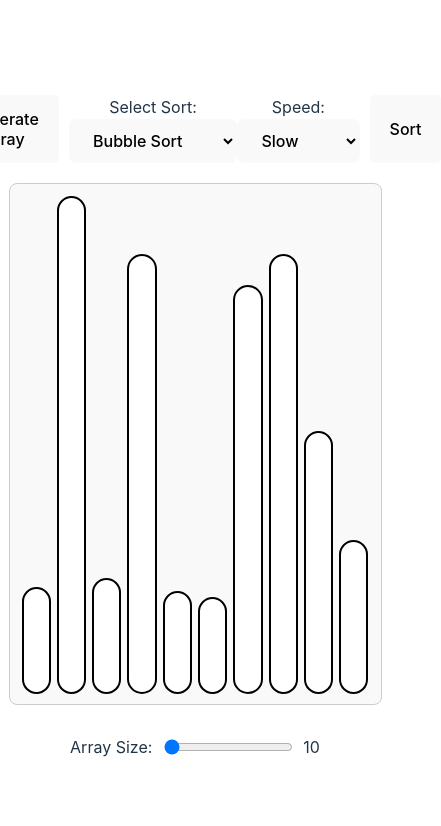
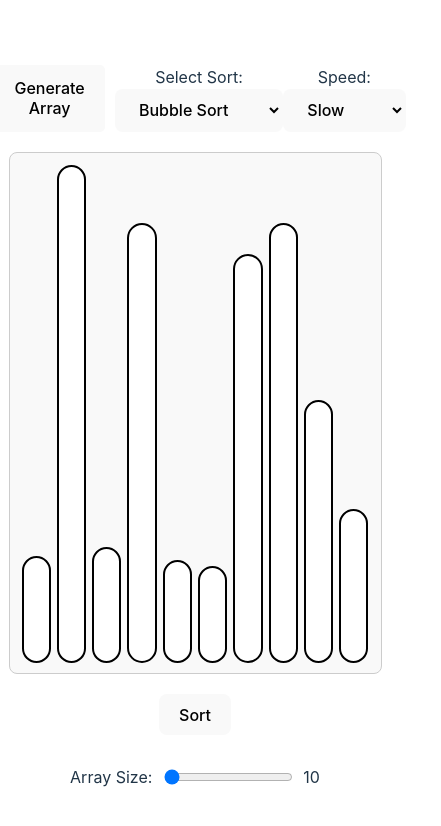
Before and after one commit to Akshat-Kalra/React-Sorting-Visualizer, a React (Vite) app: page / in a window 390 px wide. Shown: the top 826 px of the page, 441 px wide, since content can reach past the window. Built offline with nearby package versions, Linux system fonts and the light colour scheme.

Commit message:
better button alignment for responsiveness

```diff
--- a/src/Components/SortingVisualizer.css
+++ b/src/Components/SortingVisualizer.css
@@ -27,6 +27,10 @@
   display: flex;
   justify-content: center;
   margin: 20px 0;
+}
+
+@media (max-width: 1000px) {
+
 }
 
 .button-container button {
--- a/src/Components/SortingVisualizer.jsx
+++ b/src/Components/SortingVisualizer.jsx
@@ -98,8 +98,8 @@ function SortingVisualizer() {
         await new Promise((resolve) => setTimeout(resolve, delay));
         j--;
       }
-        updatedIndices.push(i);
-        setSortedIndices([...updatedIndices]);
+      updatedIndices.push(i);
+      setSortedIndices([...updatedIndices]);
       setArray([...array]);
     }
     setActiveIndex();
@@ -148,7 +148,6 @@ function SortingVisualizer() {
     setIsSorting(false);
   };
 
-
   return (
     <>
       <div className="button-container">
@@ -183,15 +182,6 @@ function SortingVisualizer() {
             <option value="Fast">Fast</option>
           </select>
         </div>
-        <button className={`${selectedSort !== "Bubble" ? "hidden" : ""}`} onClick={bubbleSort} disabled={isSorting}>
-        Sort
-        </button>
-        <button className={`${selectedSort !== "Insertion" ? "hidden" : ""}`} onClick={insertionSort} disabled={isSorting}>
-        Sort
-        </button>
-        <button className={`${selectedSort !== "Selection" ? "hidden" : ""}`} onClick={selectionSort} disabled={isSorting}>
-        Sort
-        </button>
       </div>
       <div className="array-container">
         {array.map((value, idx) => (
@@ -210,7 +200,27 @@ function SortingVisualizer() {
           />
         ))}
       </div>
-
+      <button
+        className={`${selectedSort !== "Bubble" ? "hidden" : ""}`}
+        onClick={bubbleSort}
+        disabled={isSorting}
+      >
+        Sort
+      </button>
+      <button
+        className={`${selectedSort !== "Insertion" ? "hidden" : ""}`}
+        onClick={insertionSort}
+        disabled={isSorting}
+      >
+        Sort
+      </button>
+      <button
+        className={`${selectedSort !== "Selection" ? "hidden" : ""}`}
+        onClick={selectionSort}
+        disabled={isSorting}
+      >
+        Sort
+      </button>
       <div className="customize-container">
         <div>
           <label htmlFor="arraySizeSlider">Array Size: </label>
@@ -226,7 +236,6 @@ function SortingVisualizer() {
           />
           <span>{sliderValue}</span>
         </div>
-
       </div>
     </>
   );
```
Also changed, not shown: src/App.css (line endings or trailing spaces), src/index.css (line endings or trailing spaces).
